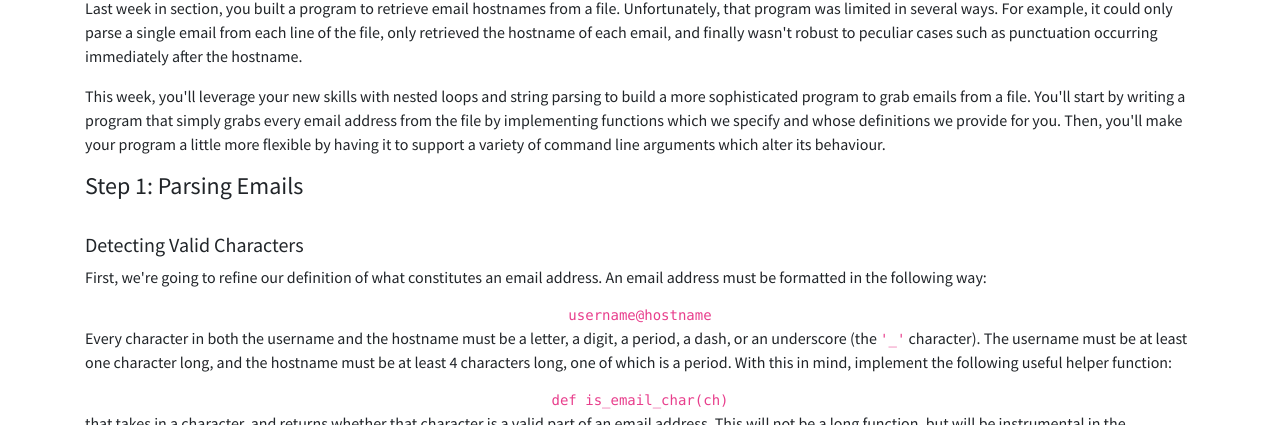
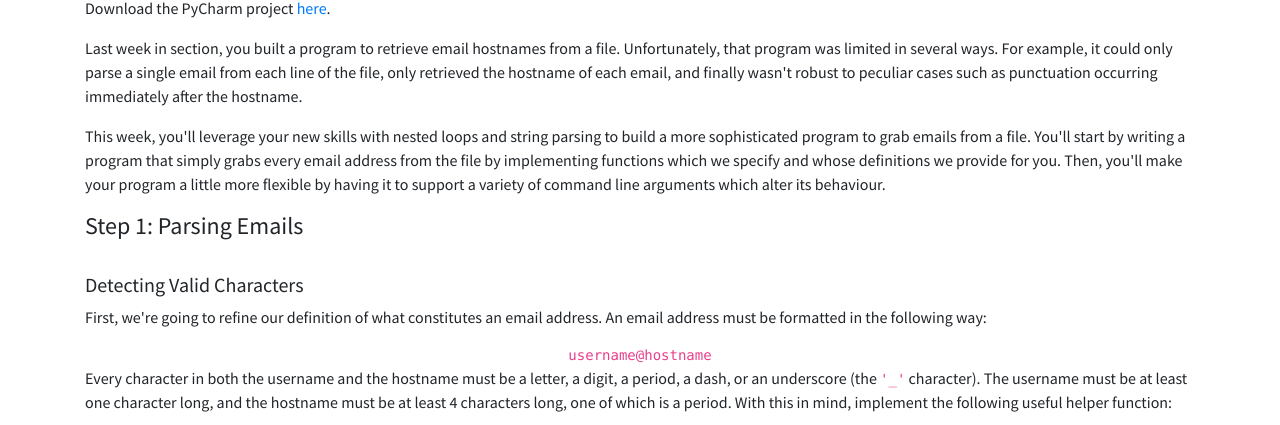
Before and after one commit to brahmcapoor/CS106-teaching-materials, a plain HTML site: page CS106AP/section/section4/Section4.html in a window 1280 px wide. Shown: the part 675-1100 px from the top of the page. Drawn offline with nearby package versions, Linux system fonts and the light colour scheme.

Commit message:
Section 4 pycharm project

```diff
--- a/CS106AP/section/section4/Section4.html
+++ b/CS106AP/section/section4/Section4.html
@@ -82,6 +82,9 @@
       <hr />
       <div class="problem">
         <h2>A much better email parser </h2>
+        <p class="no-print">
+          Download the PyCharm project <a href="section4.zip">here</a>.
+        </p>
         <p>
           Last week in section, you built a program to retrieve email hostnames
           from a file. Unfortunately, that program was limited in several ways.
```
Also changed, not shown: 1 other file.
